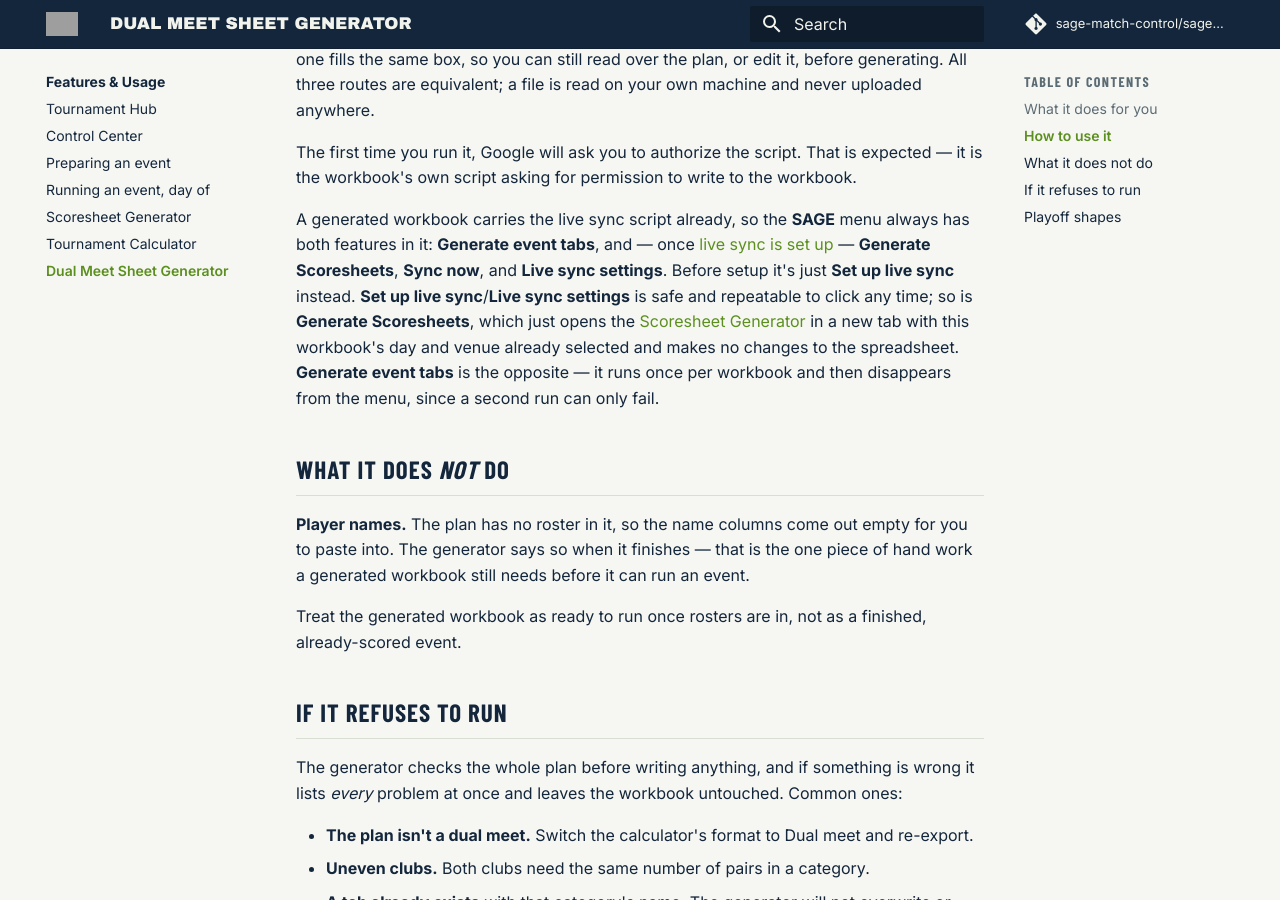
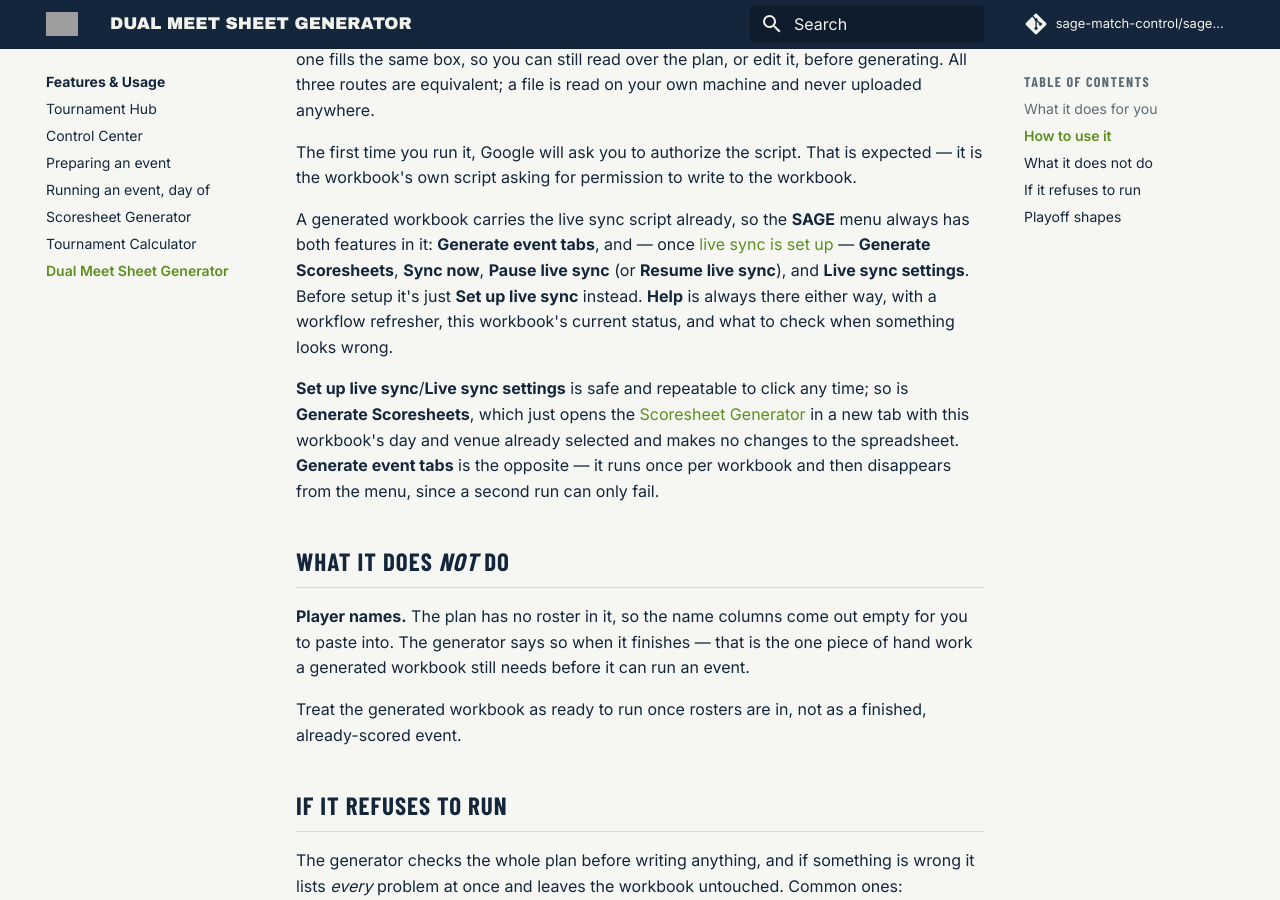
Before and after one commit to sage-match-control/sage-docs, an MkDocs documentation site: the page built from docs/features/dual-meet-sheet-generator.md, in a window 1280 px wide and 900 px high, scrolled down 1421 px. Built offline with MkDocs 1.6.1 and Material for MkDocs 9.7.7, drawn with Linux system fonts in a browser that asks for light colours; comment, search, counter and statistics services are not loaded.

Commit message:
Sync updates

```diff
--- a/docs/features/dual-meet-sheet-generator.md
+++ b/docs/features/dual-meet-sheet-generator.md
@@ -61,14 +61,17 @@ to the workbook.
 A generated workbook carries the live sync script already, so the **SAGE**
 menu always has both features in it: **Generate event tabs**, and — once
 [live sync is set up](preparing-an-event.md) — **Generate Scoresheets**,
-**Sync now**, and **Live sync settings**. Before setup it's just **Set up
-live sync** instead. **Set up live sync**/**Live sync settings** is safe and
-repeatable to click any time; so is **Generate Scoresheets**, which just
-opens the [Scoresheet Generator](scoresheet-generator.md) in a new tab with
-this workbook's day and venue already selected and makes no changes to the
-spreadsheet. **Generate event tabs** is the opposite — it runs once per
-workbook and then disappears from the menu, since a second run can only
-fail.
+**Sync now**, **Pause live sync** (or **Resume live sync**), and **Live sync
+settings**. Before setup it's just **Set up live sync** instead. **Help** is
+always there either way, with a workflow refresher, this workbook's current
+status, and what to check when something looks wrong.
+
+**Set up live sync**/**Live sync settings** is safe and repeatable to click
+any time; so is **Generate Scoresheets**, which just opens the [Scoresheet
+Generator](scoresheet-generator.md) in a new tab with this workbook's day and
+venue already selected and makes no changes to the spreadsheet. **Generate
+event tabs** is the opposite — it runs once per workbook and then disappears
+from the menu, since a second run can only fail.
 
 ## What it does *not* do
 
```
Also changed, not shown: docs/specs/sync-script-configuration-spec.md (+12 -0 lines).
